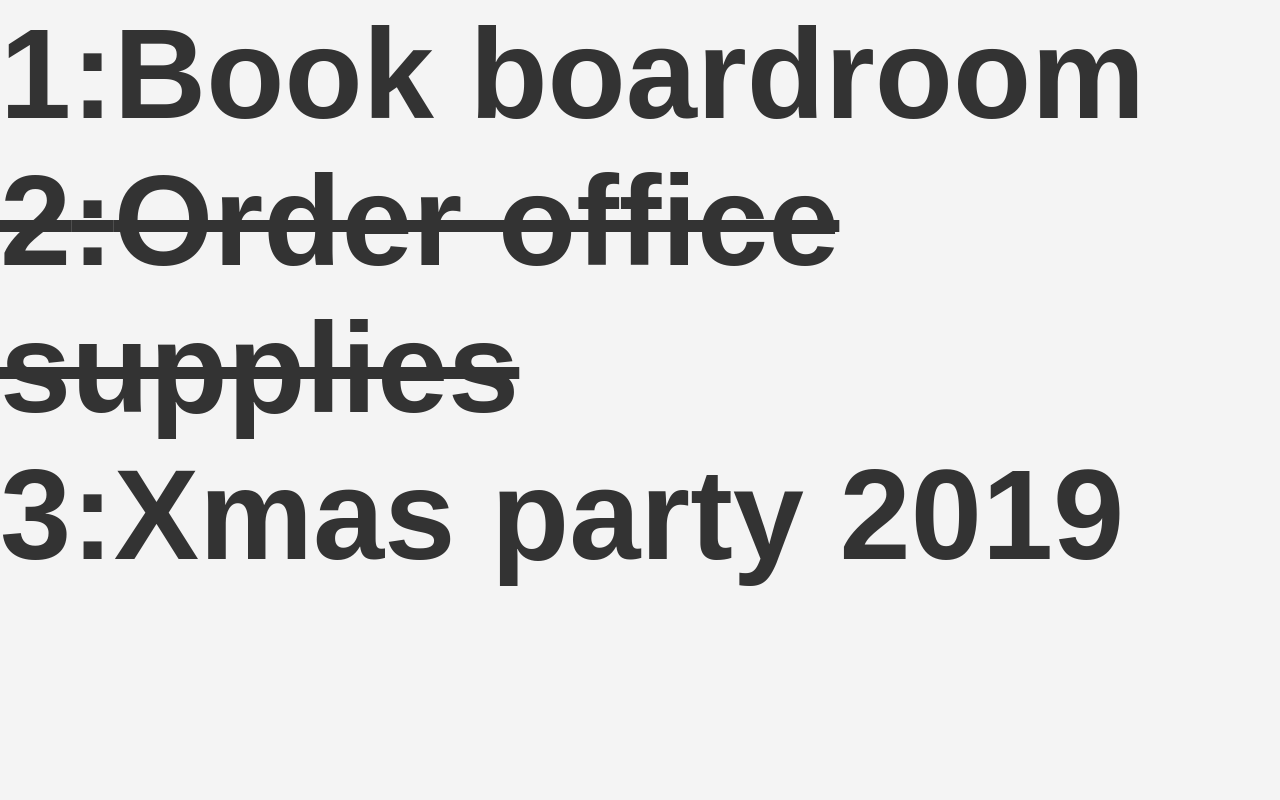
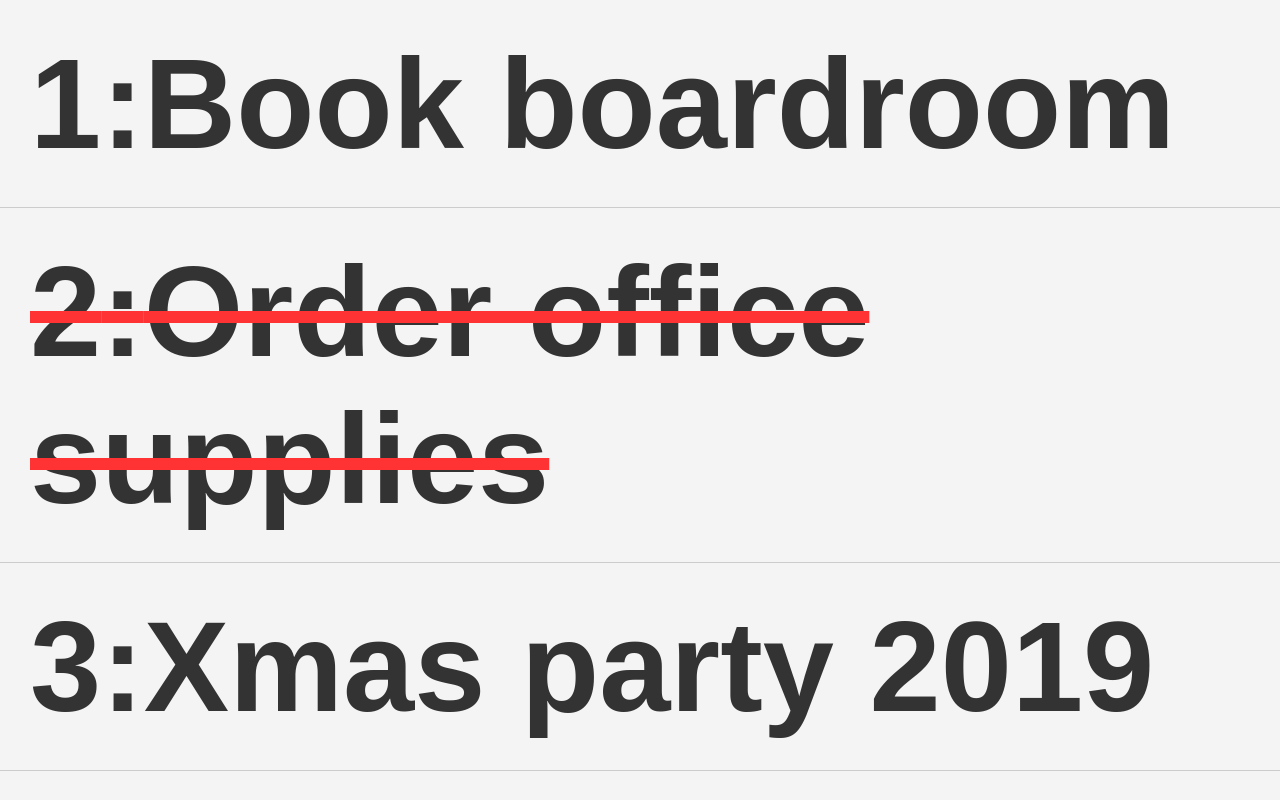
Before and after one commit to mattperkins/react-basic-training, a React app: page / in a window 1280 px wide. Built offline with nearby package versions, Linux system fonts and the light colour scheme.

Commit message:
add conditional statement => apply style when true

```diff
--- a/src/components/MemoItem.js
+++ b/src/components/MemoItem.js
@@ -9,7 +9,8 @@ class MemoItem extends React.Component {
   getStatus = () => {
     if (this.props.memo.status) {
       return {
-        textDecoration: 'line-through'
+        textDecoration: 'line-through',
+        color: '#f33'
       }
     } else {
       return {
@@ -30,7 +31,8 @@ class MemoItem extends React.Component {
 }
 
 const itemStyle = {
-  backgroundColor: '#f4f4f4',
+  borderBottom: '1px solid #ccc',
+  padding: '30px',
   fontSize: '10vw'
 }
 MemoItem.propTypes = {
```
